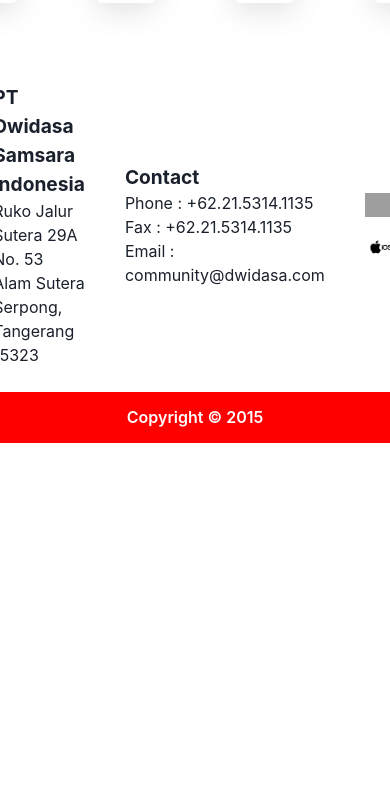
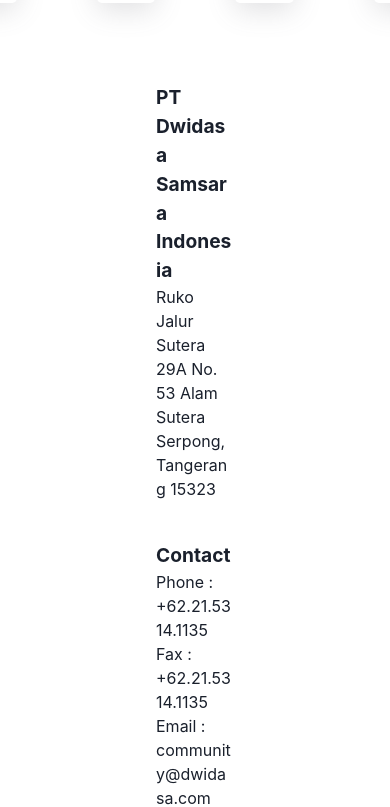
Before and after one commit to killshotxd/Skygoal-Tech-Assessment, a React (Create React App) app: page / in a window 390 px wide. Shown: the part 3080-3887 px from the top of the page. Before the commit the page ends 3523 px from the top, so only its background shows below. Built offline with nearby package versions, Linux system fonts and the light colour scheme; grey boxes are pictures that could not be loaded.

Commit message:
Update Section4.module.css

```diff
--- a/src/components/Body/Section/4/Section4.module.css
+++ b/src/components/Body/Section/4/Section4.module.css
@@ -2,7 +2,7 @@
   display: flex;
   justify-content: start;
   align-items: center;
-  height: 100vh;
+  height: 100%;
   flex-direction: column;
   gap: 5rem;
 }
@@ -78,3 +78,15 @@
   display: flex;
   gap: 1rem;
 }
+
+.address,
+.contact,
+.logo {
+  width: 20vw;
+}
+
+@media screen and (max-width: 1108px) {
+  .footer {
+    flex-direction: column;
+  }
+}
```
